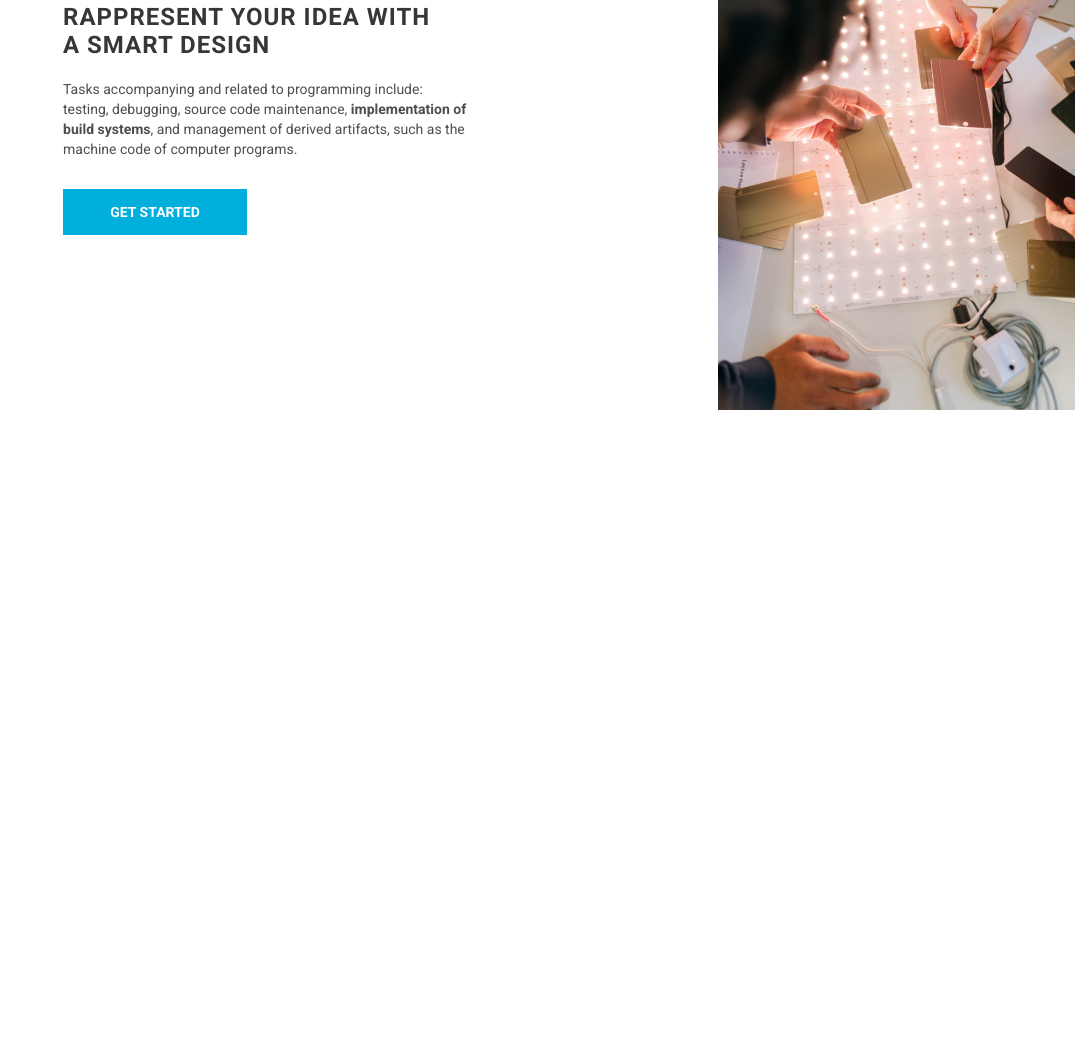
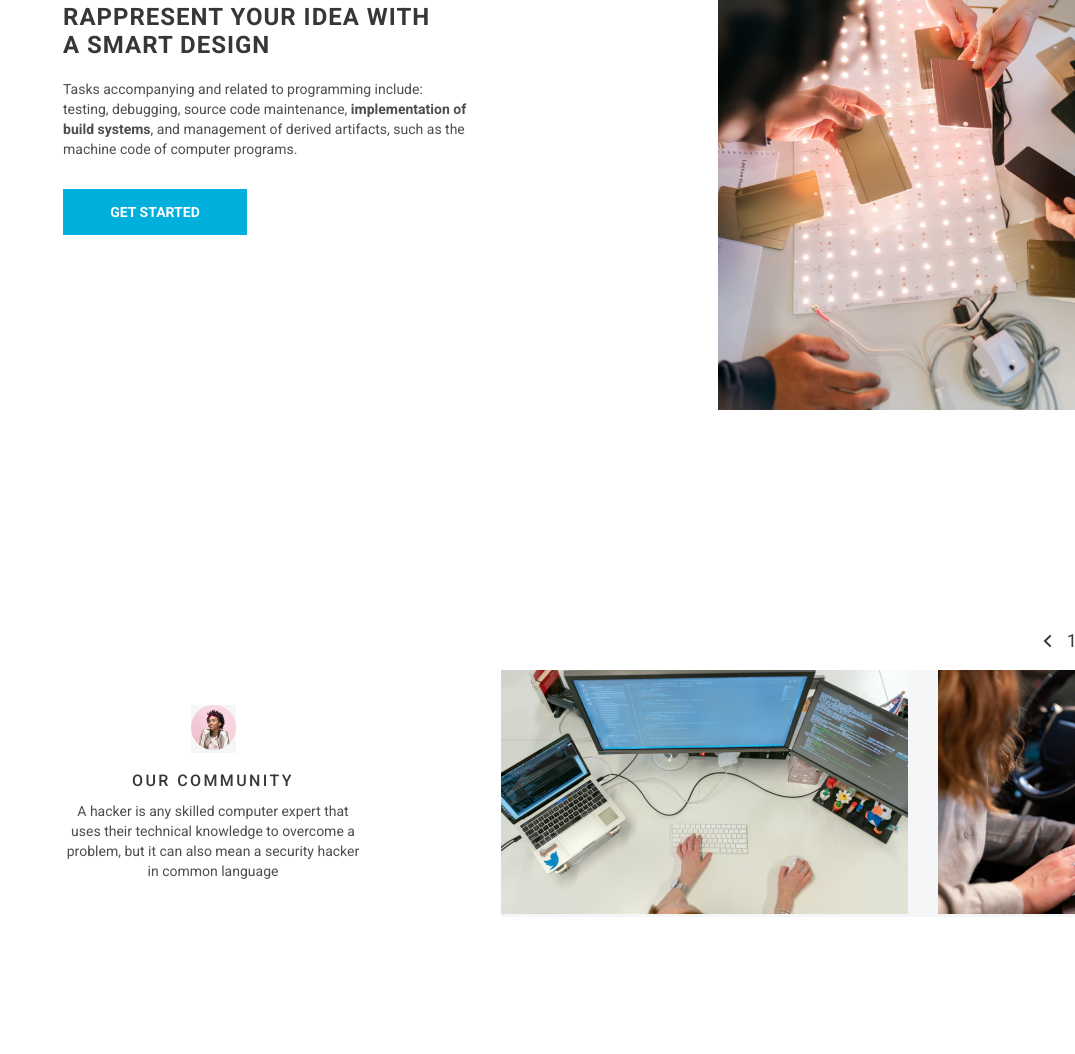
Before and after one commit to rgrishchuk/copy-rgrishchuk-JS2020Q3, a plain HTML site: page webdev/index.html in a window 1280 px wide. Shown: the part 1036-2090 px from the top of the page, without its empty margins (205-1280 px from the left). Before the commit the page ends 1586 px from the top, so only its background shows below. Drawn offline with nearby package versions, Linux system fonts and the light colour scheme.

Commit message:
feat: add screen 3

```diff
--- a/webdev/index.html
+++ b/webdev/index.html
@@ -64,7 +64,37 @@
             <div class="screen-2-content-image"></div>
         </section>
         <section class="screen-3">
-
+            <div class="screen-3-content">
+                <div class="image-wrapper">
+                    <img src="assets/icons/icon.png" alt="">
+                </div>
+                <h3>our community</h3>
+                <p>A hacker is any skilled computer expert that uses their technical knowledge to overcome a problem, but it can also mean a security hacker in common language</p>
+            </div>
+            <div class="slider">
+                <div class="slider-nav-items">
+                    <div class="wrapper slider-arrow">
+                        <a href="">
+                            <img src="assets/icons/arrow-left.svg" alt="arrow left">
+                        </a>
+                    </div>
+                    <div class="wrapper">
+                        <span>1</span>
+                        <span class="slider-slash">/</span>
+                        <span>5</span>
+                    </div>
+                    <div class="wrapper slider-arrow">
+                        <a href="">
+                            <img src="assets/icons/arrow-right.svg" alt="arrow right">
+                        </a>
+                    </div>
+                </div>
+                <div class="slider-items">
+                    <div class="image-wrapper"><img src="assets/slider-image1.png" alt=""></div>
+                    <div class="image-wrapper"><img src="assets/slider-image2.png" alt=""></div>
+                    <div class="image-wrapper"><img src="assets/slider-image3.png" alt=""></div>
+                </div>
+            </div>
         </section>
         <section class="screen-4">
 
--- a/webdev/style.css
+++ b/webdev/style.css
@@ -203,3 +203,117 @@ p .bold {
     height: 582px;
     background: url("assets/content-image-1.png");
 }
+
+.screen-3 {
+    height: 504px;
+    display: flex;
+    flex-direction: row;
+}
+
+.screen-3-content {
+    height: 504px;
+    margin-top: 155px;
+    margin-left: 269px;
+    margin-right: 139px;
+    width: 298px;
+    height: 175px;
+
+    display: flex;
+    flex-direction: column;
+    align-items: center;
+}
+
+.screen-3 .image-wrapper {
+    background: #F5F6F7;
+}
+
+.screen-3 h3 {
+    margin-top: 20px;
+    /* h3-16-upper-bold */
+    font-family: Roboto;
+    font-style: normal;
+    font-weight: 500;
+    font-size: 16px;
+    /*line-height: 20px;*/
+
+    /* identical to box height, or 125% */
+/*    display: flex;
+    align-items: center;
+    text-align: center;
+*/    letter-spacing: 2.4px;
+    text-transform: uppercase;
+
+    color: #373737;
+/*    margin-bottom: 9px;*/
+}
+
+.screen-3-content p {
+    margin-top: 12px;
+    /* body-14-reg */
+    font-family: Roboto;
+    font-style: normal;
+    font-weight: 400;
+    font-size: 14px;
+    line-height: 20px;
+    text-align: center;
+
+    color: #4E4E4E;
+}
+
+.screen-3 .slider {
+    width: 894px;
+    display: flex;
+    flex-direction: column;
+}
+
+.screen-3 .slider-nav-items {
+    margin-top: 82px;
+    margin-bottom: 20px;
+    margin-left: 542px;
+    width: 83px;
+    height: 18px;
+    display: flex;
+    flex-direction: row;
+    justify-content: space-between;
+    align-items: center;
+}
+
+.slider-nav-items .wrapper {
+    display: flex;
+    flex-direction: row;
+
+}
+
+.slider-nav-items span {
+    font-family: Roboto;
+    font-style: normal;
+    font-weight: normal;
+    font-size: 18px;
+    /*line-height: 140%;*/
+    display: block;
+    color: #373737;
+}
+
+.slider-slash {
+    padding: 0 4px 0 4px;
+}
+
+.slider-arrow {
+    padding-top: 3px;
+}
+
+.slider-items {
+    width: 894px;
+    display: flex;
+    overflow: hidden;
+}
+
+.slider-items .image-wrapper img{
+    width: 407px;
+    height: 244px;
+    margin-right: 30px;
+}
+
+.slider-arrow:hover {
+    opacity: 0.6;
+}
```
Also changed, not shown: webdev/assets/icons/arrow-left.svg (added), webdev/assets/icons/arrow-right.svg (added), webdev/assets/icons/icon.png (added), webdev/assets/slider-image1.png (added), webdev/assets/slider-image2.png (added), webdev/assets/slider-image3.png (added).
